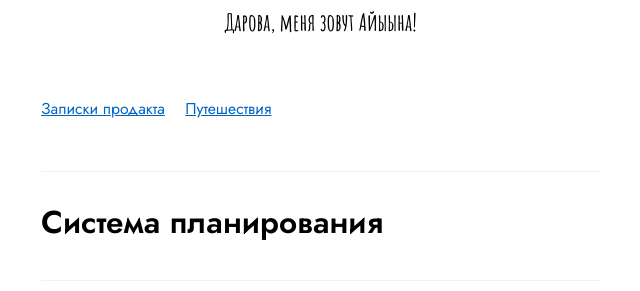
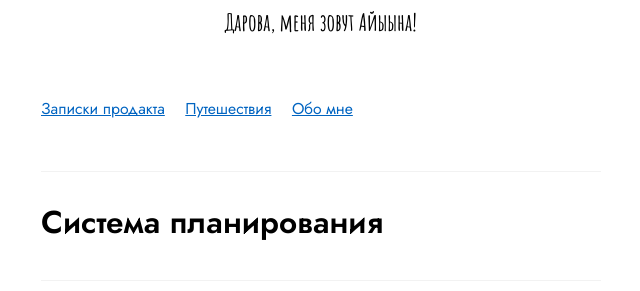
Before and after one commit to keresm/keresaina.github.io, a Jekyll site: the page built from index.html, in a window 1280 px wide. Shown: the part 130-421 px from the top of the page, without its empty margins (319-959 px from the left). Built offline with Jekyll 4.4.1, drawn with Linux system fonts in a browser that asks for light colours; the list of posts is cut into pages by our own code.

Commit message:
Update home.html

```diff
--- a/_layouts/home.html
+++ b/_layouts/home.html
@@ -10,6 +10,10 @@ layout: default
 <li>
   <a href="/">Путешествия</a>
 </li>
+<li>
+  <a href="/">Обо мне</a>
+</li>
+
 </ul>
 </nav>
 </header>
```
